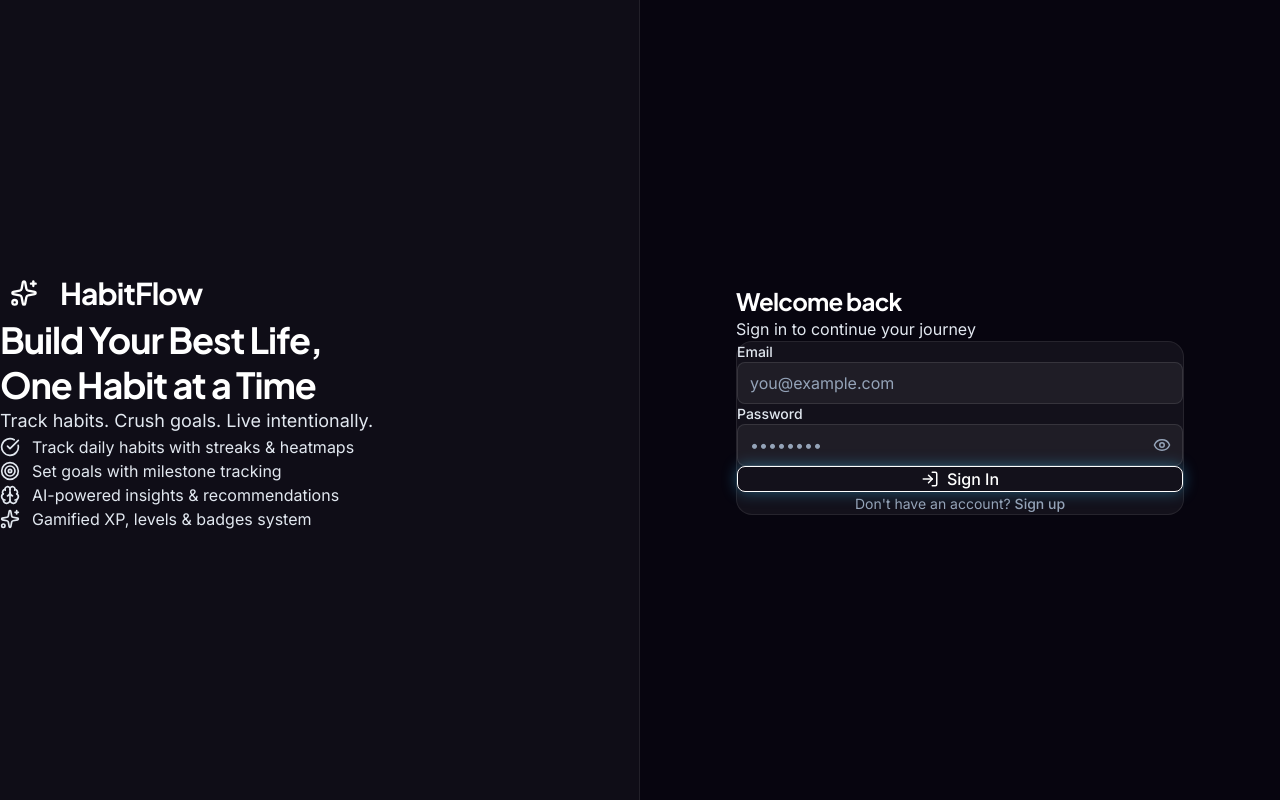
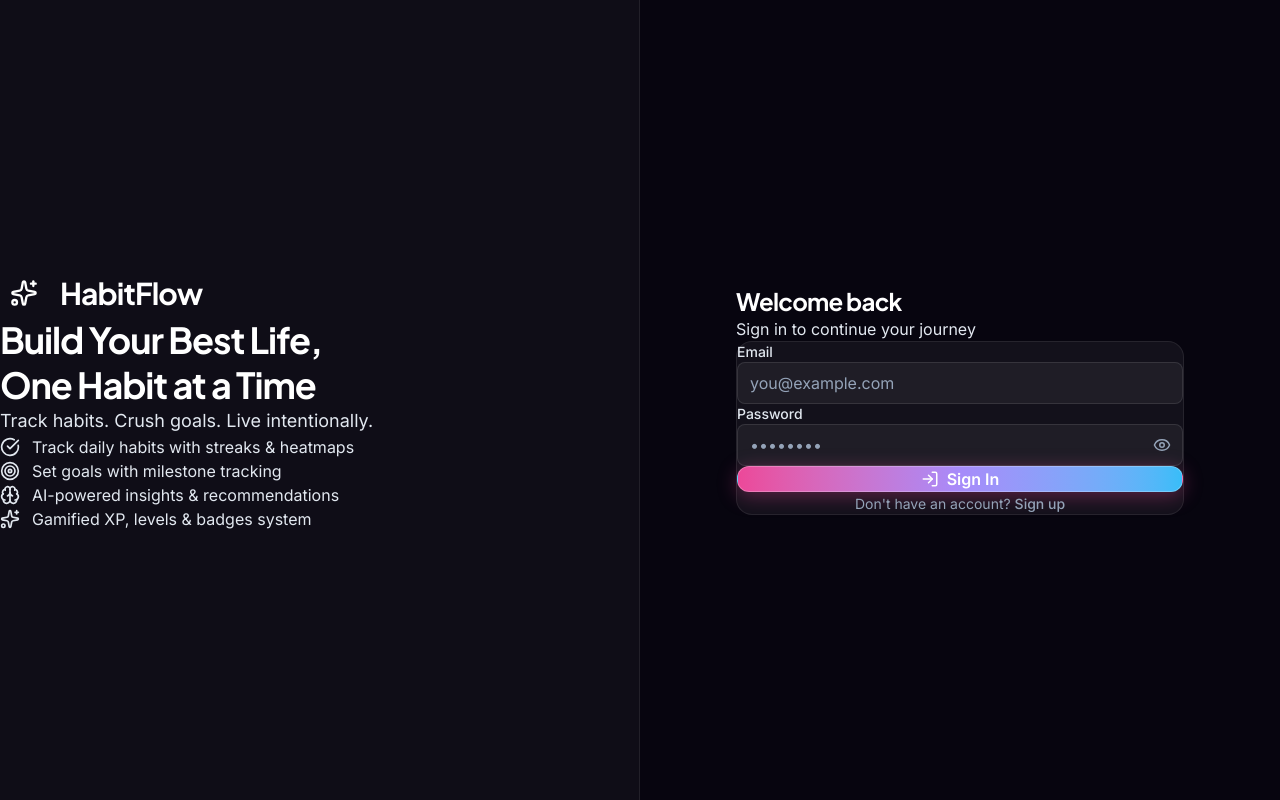
Before and after one commit to subhashdoc234xyz/habitflow.2, a React (Vite) app: page /auth in a window 1280 px wide. Built offline with nearby package versions, Linux system fonts and the light colour scheme; no server answers.

Commit message:
UI Redesign: Elevate buttons with stunning glowing gradients, frosted glass borders, and premium scale/lift micro-animations

```diff
--- a/src/components/ui/Button.jsx
+++ b/src/components/ui/Button.jsx
@@ -1,18 +1,18 @@
 import { forwardRef } from 'react';
 
 const variants = {
-  primary: 'bg-accent hover:bg-accent-light text-white shadow-[0_0_15px_rgba(56,189,248,0.4)] hover:shadow-[0_0_25px_rgba(56,189,248,0.6)] border border-accent-light/50',
-  secondary: 'glass hover:bg-[var(--bg-hover)] text-[var(--text-primary)] hover:border-accent/50 hover:shadow-[0_0_15px_rgba(56,189,248,0.2)]',
-  ghost: 'hover:bg-[var(--bg-hover)] text-[var(--text-secondary)] hover:text-[var(--text-primary)]',
-  danger: 'bg-red-600/80 hover:bg-red-500 text-white border border-red-500/50 shadow-[0_0_10px_rgba(239,68,68,0.2)]',
-  success: 'bg-green-600/80 hover:bg-green-500 text-white border border-green-500/50 shadow-[0_0_10px_rgba(34,197,94,0.2)]',
+  primary: 'bg-gradient-to-r from-[#ec4899] via-[#a78bfa] to-[#38bdf8] text-white border border-white/25 shadow-[0_4px_20px_rgba(236,72,153,0.35)] hover:shadow-[0_8px_30px_rgba(56,189,248,0.65)]',
+  secondary: 'glass bg-white/[0.04] border border-white/[0.18] text-white hover:bg-white/[0.08] hover:border-[#38bdf8] hover:shadow-[0_4px_20px_rgba(56,189,248,0.25)]',
+  ghost: 'hover:bg-white/[0.04] border border-transparent hover:border-white/10 text-[var(--text-secondary)] hover:text-white',
+  danger: 'bg-gradient-to-r from-red-500 to-[#e11d48] text-white border border-white/20 shadow-[0_4px_20px_rgba(239,68,68,0.3)]',
+  success: 'bg-gradient-to-r from-[#10b981] to-[#059669] text-white border border-white/20 shadow-[0_4px_20px_rgba(16,185,129,0.3)]',
 };
 
 const sizes = {
-  sm: 'px-3 py-1.5 text-xs',
-  md: 'px-4 py-2 text-sm',
-  lg: 'px-6 py-3 text-base',
-  xl: 'px-8 py-4 text-lg',
+  sm: 'px-3.5 py-2 text-xs',
+  md: 'px-5 py-2.5 text-sm',
+  lg: 'px-7 py-3 text-base',
+  xl: 'px-9 py-4 text-lg',
 };
 
 const Button = forwardRef(({ variant = 'primary', size = 'md', className = '', loading = false, disabled, children, ...props }, ref) => {
@@ -21,10 +21,10 @@ const Button = forwardRef(({ variant = 'primary', size = 'md', className = '', l
       ref={ref}
       disabled={disabled || loading}
       className={`
-        inline-flex items-center justify-center gap-2 rounded-lg font-medium
-        transition-all duration-200 ease-out
+        inline-flex items-center justify-center gap-2 rounded-xl font-semibold
+        transition-all duration-300 cubic-bezier(0.16, 1, 0.3, 1)
         disabled:opacity-50 disabled:cursor-not-allowed
-        active:scale-[0.98]
+        transform hover:-translate-y-0.5 hover:scale-[1.03] active:scale-[0.97]
         ${variants[variant]}
         ${sizes[size]}
         ${className}
```
